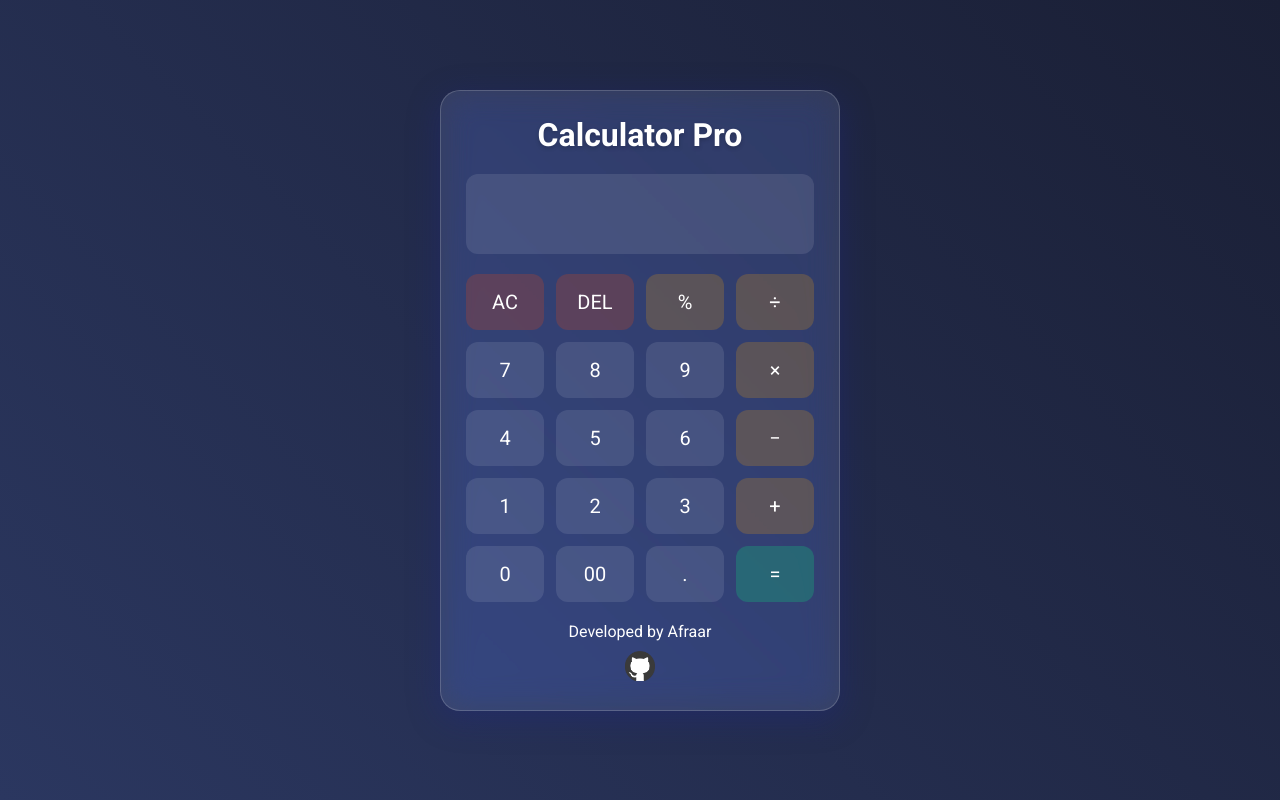
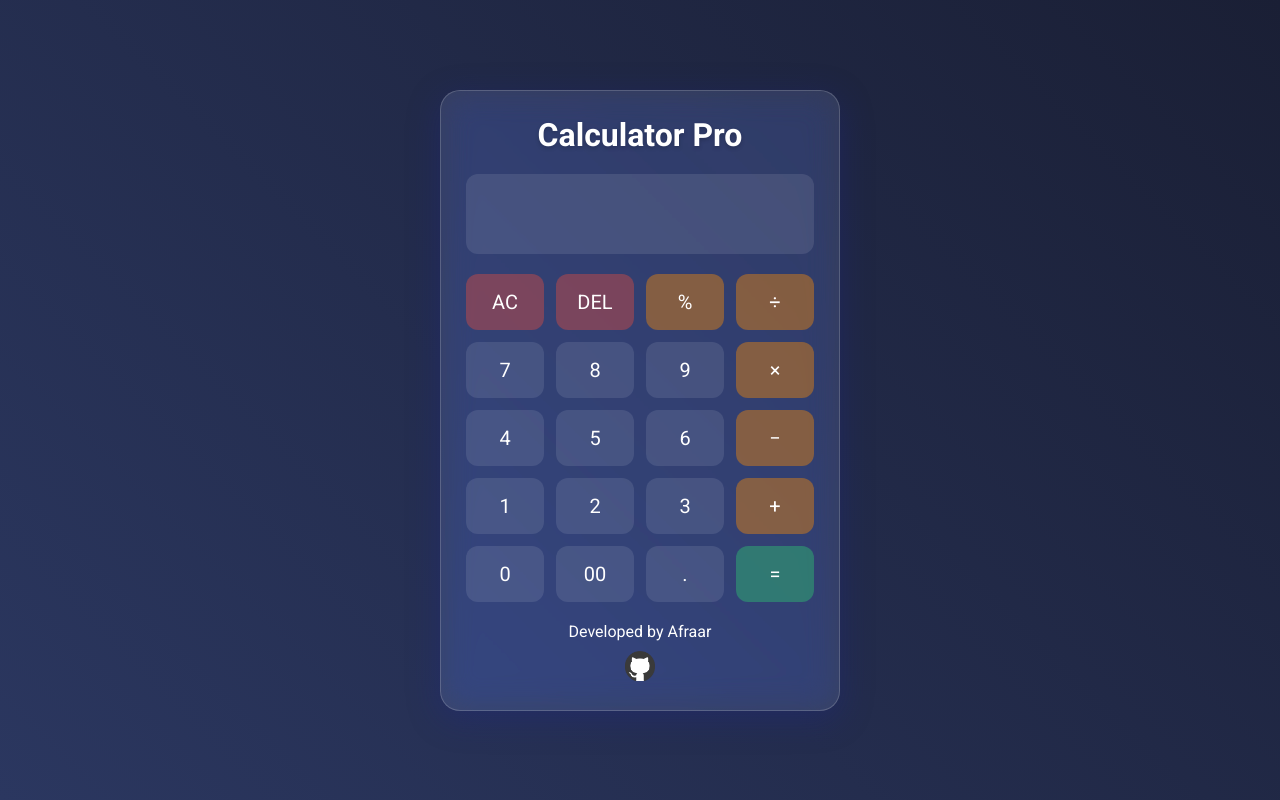
Before and after one commit to Afraar99/Calculator-Program, a plain HTML site: page index.html in a window 1280 px wide. Drawn offline with Linux system fonts and the light colour scheme.

Commit message:
Update operator and equals button styles for improved visibility and consistency in Calculator application

```diff
--- a/style.css
+++ b/style.css
@@ -73,35 +73,27 @@ button:active {
 }
 
 .operator {
-  background: rgba(255, 165, 0, 0.2);
+  background: rgba(255, 140, 0, 0.4);
 }
 
 .operator:hover {
-  background: rgba(255, 165, 0, 0.3);
+  background: rgba(255, 140, 0, 0.6);
 }
 
 .equals {
-  background: rgba(0, 255, 127, 0.2);
+  background: rgba(46, 204, 113, 0.4);
 }
 
 .equals:hover {
-  background: rgba(0, 255, 127, 0.3);
+  background: rgba(46, 204, 113, 0.6);
 }
 
-.ac {
-  background: rgba(255, 69, 0, 0.2);
+.ac, .del {
+  background: rgba(231, 76, 60, 0.4);
 }
 
-.ac:hover {
-  background: rgba(255, 69, 0, 0.3);
-}
-
-.del {
-  background: rgba(255, 69, 0, 0.2);
-}
-
-.del:hover {
-  background: rgba(255, 69, 0, 0.3);
+.ac:hover, .del:hover {
+  background: rgba(231, 76, 60, 0.6);
 }
 
 footer {
```
